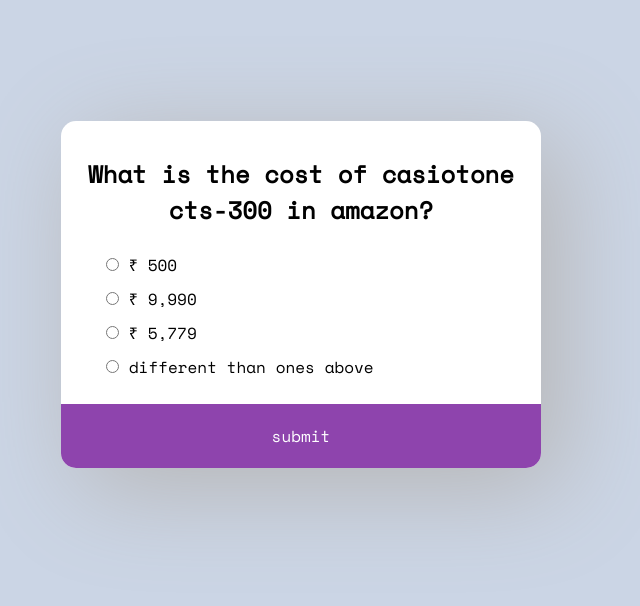
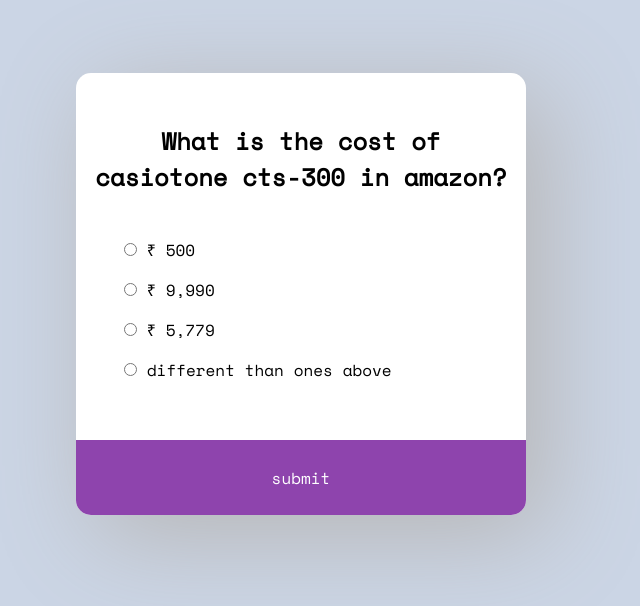
Before and after one commit to Navaneeth-84/code, a plain HTML site: page quiz-app/index.html in a window 1280 px wide. Shown: the part 106-712 px from the top of the page, without its empty margins (339-979 px from the left). Drawn offline with nearby package versions, Linux system fonts and the light colour scheme.

Commit message:
improvements in UI

```diff
--- a/quiz-app/index.html
+++ b/quiz-app/index.html
@@ -30,7 +30,7 @@
           </li>
         </ul>
       </div>
-      <button id="submit">submit</button>
+      <div><button id="submit">submit</button></div>
     </div>
     <script src="script.js"></script>
   </body>
--- a/quiz-app/script.js
+++ b/quiz-app/script.js
@@ -74,10 +74,10 @@ const questions = [
     if (i < questions.length - 1 && choosen != "") {
       loadNextQuestion();
     } else {
-        optionsArea = document.querySelector(".options");
-        optionsArea.style.display = "none";
+      let optionsArea = document.querySelector(".options");
+      optionsArea.style.display='none';
       showResults();
-        btn.innerText = "Reload quiz";
+      btn.innerText='Reload quiz'
     }
   }
 });
--- a/quiz-app/style.css
+++ b/quiz-app/style.css
@@ -15,17 +15,20 @@ body {
   background-color: #cbd5e5;
 }
 
+.options{
+  display: block;
+}
+
 ul {
   list-style-type: none;
   text-align: left;
 }
 
 li {
-  padding: 5px;
+  padding: 8px;
 }
+
 .quiz {
-  height: fit-content;
-  width: 480px;
   background-color: white;
   text-align: center;
   box-shadow: 20px 20px 100px rgb(182, 181, 181);
@@ -35,23 +38,21 @@ li {
 .question {
   text-align: center;
   margin-bottom: 20px;
-}
-
-.options {
-  margin-bottom: 20px;
-  display: block;
+  padding: 15px;
 }
 
 .quiz {
   border-radius: 15px;
+  width: 450px;
 }
 
 #submit {
+  margin-top: 50px;
   width: 100%;
+  height: 75px;
   border: 0;
   border-radius: 0px 0px 15px 15px;
   cursor: pointer;
-  padding: 20px;
   background-color: #8e44ad;
   color: white;
   font-size: 16px;
```
Lines whose indentation alone changed are shown as unchanged.
